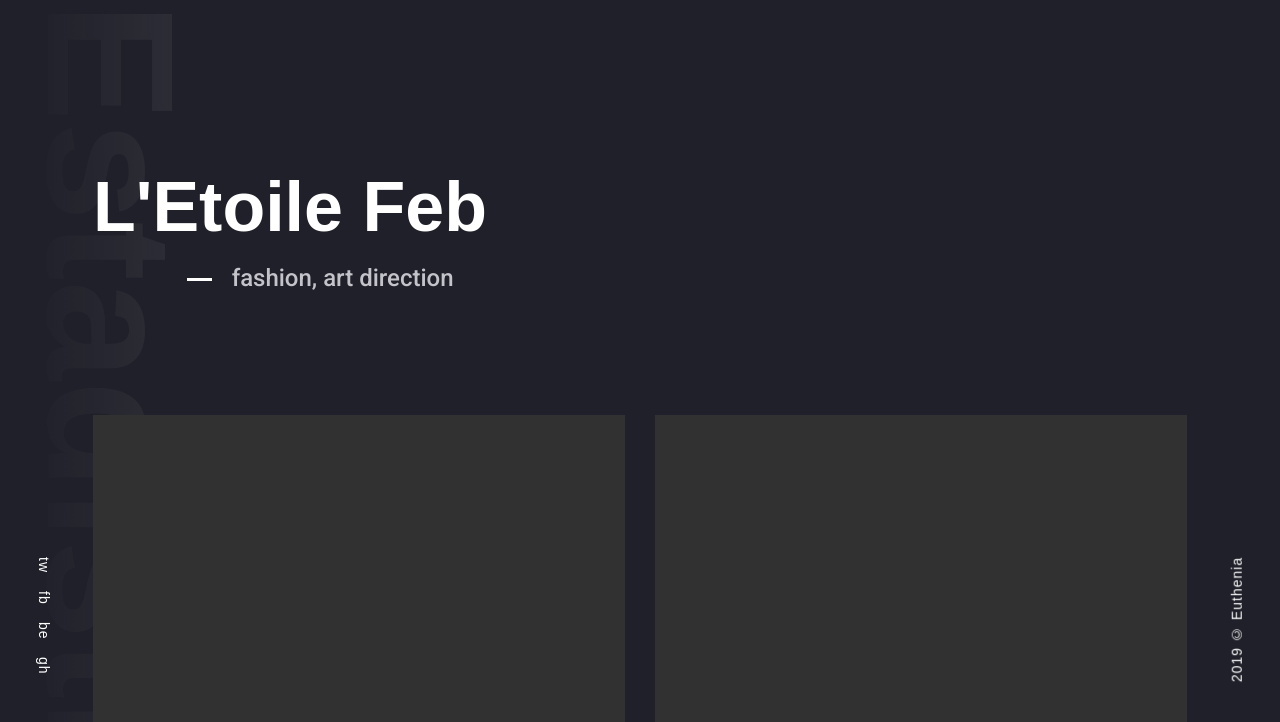
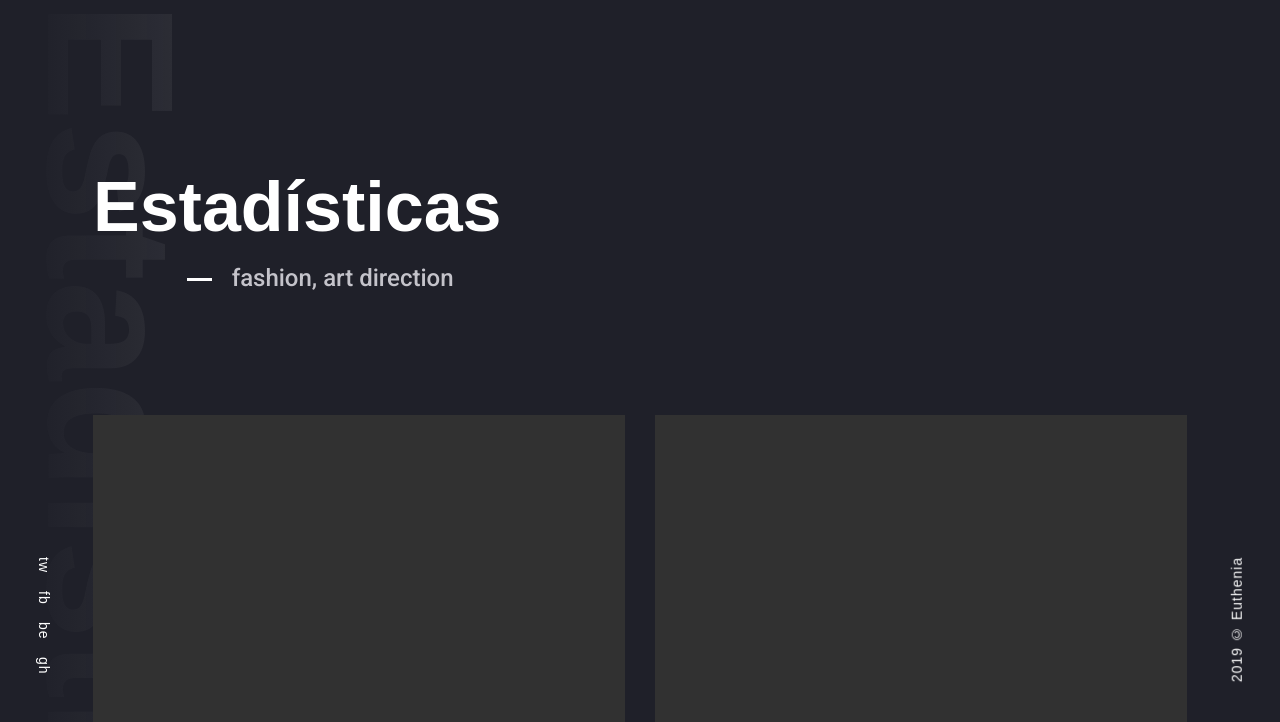
Before and after one commit to HUQM/tonaltech, a plain HTML site: page project-1.html in a window 1280 px wide. Shown: the part 78-800 px from the top of the page. Drawn offline with Linux system fonts and the light colour scheme; a web font is replaced by a local one.

Commit message:
first changes in index

```diff
--- a/project-1.html
+++ b/project-1.html
@@ -109,7 +109,7 @@
 			<div class="container z-bigger">
 				<div class="row page-title px-5 px-xl-2">
 					<div class="col-12 parallax-fade-top">
-						<h1>L'Etoile Feb</h1>
+						<h1>Estadísticas</h1>
 					</div>
 					<div class="offset-1 col-11 parallax-fade-top mt-2 mt-sm-3">
 						<p>fashion, art direction</p>
```
